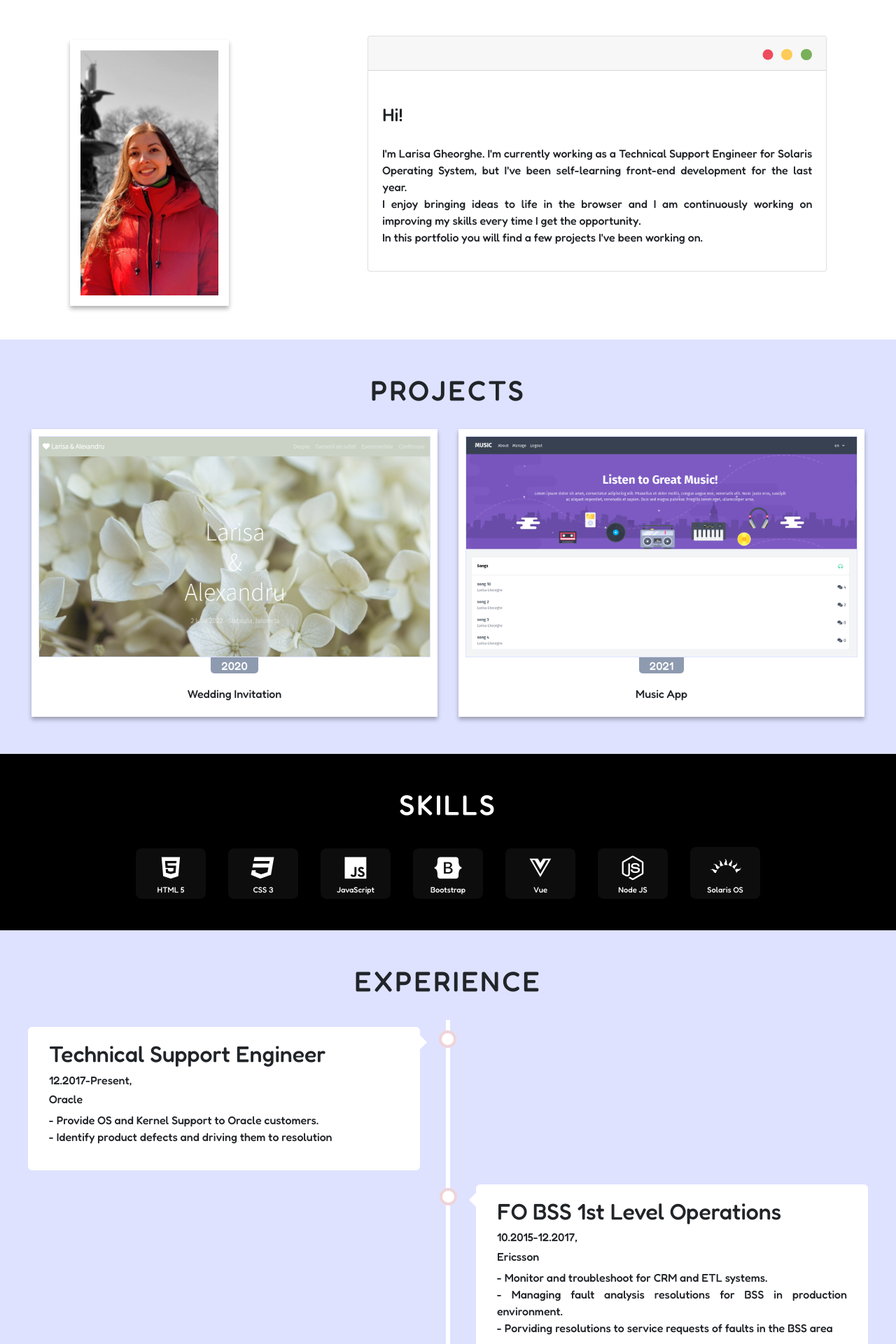
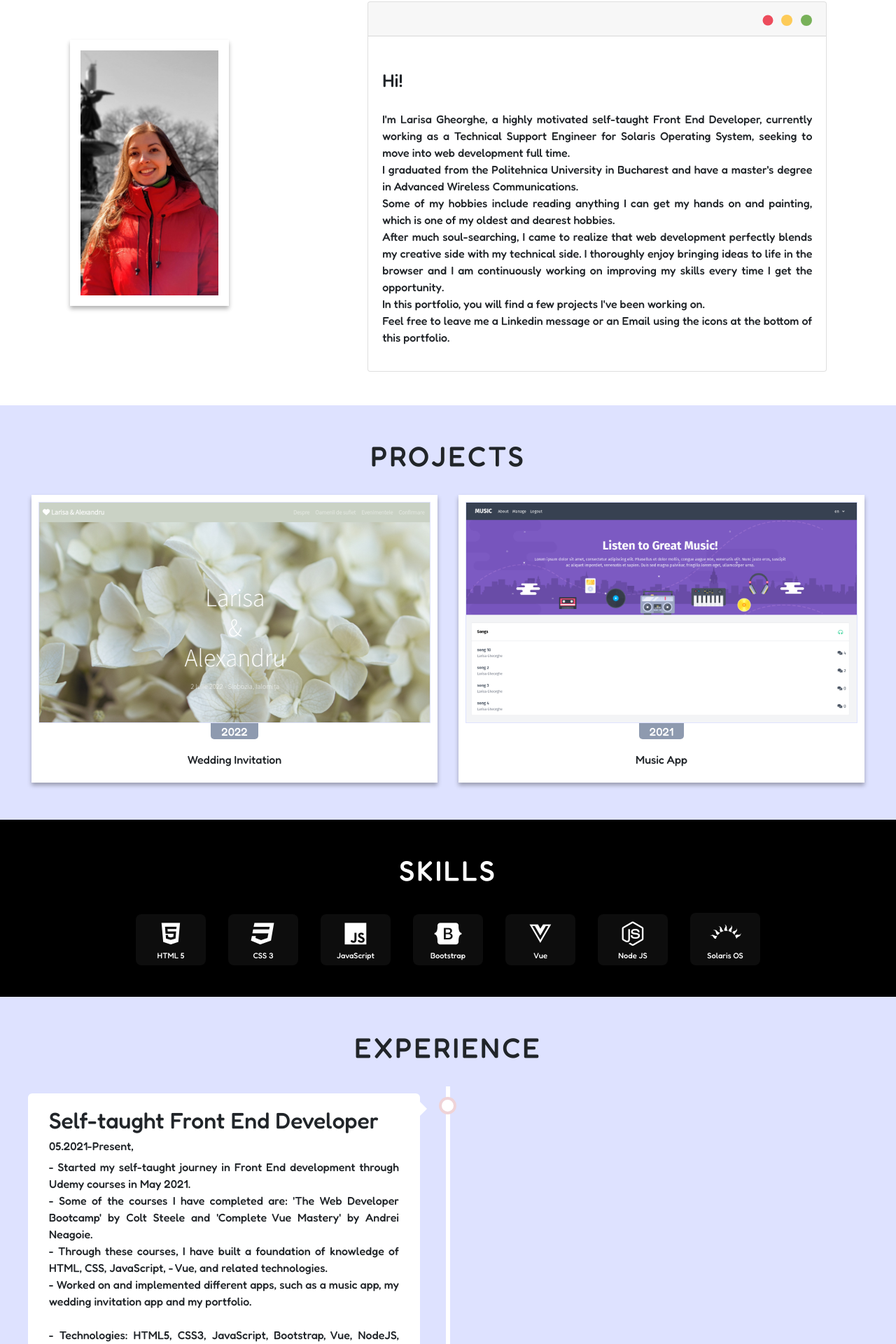
Before and after one commit to larisa-gheorghe/portfolio, a Vue app: page / in a window 1280 px wide. Shown: the part 926-2846 px from the top of the page at 70% size. Built offline with nearby package versions, Linux system fonts and the light colour scheme; the HTML template or start-up script is replaced by a standard one.

Commit message:
edit content about me

```diff
--- a/src/assets/main.css
+++ b/src/assets/main.css
@@ -72,6 +72,7 @@ header {
 
 .foto img {
   width: 100%;
+  max-width: 1000px;
   margin-bottom: 0px;
   padding-bottom: 0px;
   position: relative;
@@ -124,7 +125,7 @@ header {
   border-radius: 8px;
 }
 
-.fa-brands {
+.fa-brands, .fa-envelope {
   font-size: 220%;
 }
 
@@ -282,7 +283,7 @@ label {
   bottom: 0;
   left: 50%;
   margin-left: -3px;
-  max-height: 95%;
+  max-height: 75%;
 }
 
 [data-theme="dark"] .timeline::after {
--- a/src/components/About.vue
+++ b/src/components/About.vue
@@ -29,12 +29,20 @@
                 <br>
                 <br>
                 <p class="text-justify">
-                I'm Larisa Gheorghe. I'm currently working as a Technical Support Engineer
-                for Solaris Operating System, but I've been self-learning front-end
-                development for the last year. <br>
-                I enjoy bringing ideas to life in the browser and I am continuously
-                working on improving my skills every time I get the opportunity.<br>
-                In this portfolio you will find a few projects I've been working on.
+                I'm Larisa Gheorghe, a highly motivated self-taught Front End Developer,
+                currently working as a Technical Support Engineer for Solaris Operating System,
+                seeking to move into web development full time. <br>
+                I graduated from the Politehnica University in Bucharest and have a master's
+                degree in Advanced Wireless Communications.<br>
+                Some of my hobbies include reading anything I can get my hands on and painting,
+                which is one of my oldest and dearest hobbies.<br>
+                After much soul-searching, I came to realize that web development perfectly
+                blends my creative side with my technical side. I thoroughly enjoy bringing
+                ideas to life in the browser and I am continuously working on improving my
+                skills every time I get the opportunity.<br>
+                In this portfolio, you will find a few projects I've been working on.<br>
+                Feel free to leave me a Linkedin message or an Email using the icons at the bottom
+                of this portfolio.
                 </p>
               </div>
             </div>
--- a/src/components/EndSection.vue
+++ b/src/components/EndSection.vue
@@ -10,6 +10,10 @@
               <a class="text-white" href="https://www.linkedin.com/in/larisa-camelia-gheorghe-47b86414a/">
               <i class="fa-brands fa-linkedin"></i></a>
           </span>
+          <span class="m-4">
+              <a class="text-white" href="mailto:larisa.camelia.gheorghe@gmail.com">
+              <i class="fa-solid fa-envelope"></i></a>
+          </span>
       </div>
       <div class="text-center py-1">
         <small>Copyright &copy; Larisa Gheorghe</small>
--- a/src/components/Experience.vue
+++ b/src/components/Experience.vue
@@ -9,24 +9,58 @@
   <div class="timeline pb-4">
     <div class="container left m-0">
       <div class="content">
+        <h2>Self-taught Front End Developer</h2>
+        <h6>05.2021-Present,</h6>
+        <p class="text-justify">
+          - Started my self-taught journey in Front End development through Udemy courses in
+          May 2021.<br>
+          - Some of the courses I have completed are: 'The Web Developer Bootcamp' by Colt
+          Steele and 'Complete Vue Mastery' by Andrei Neagoie. <br>
+          - Through these courses, I have built a foundation of knowledge of HTML, CSS, JavaScript,
+          - Vue, and related technologies. <br>
+          - Worked on and implemented different apps, such as a music app, my wedding invitation app
+          and my portfolio. <br>
+          <br>
+          - Technologies: HTML5, CSS3, JavaScript, Bootstrap, Vue, NodeJS, MongoDB, GitHub
+        </p>
+      </div>
+    </div>
+    <div class="container right m-0">
+      <div class="content">
         <h2>Technical Support Engineer</h2>
         <h6>12.2017-Present,</h6>
         <h6>Oracle</h6>
         <p class="text-justify">
-          - Provide OS and Kernel Support to Oracle customers. <br>
-          - Identify product defects and driving them to resolution <br>
+          - Performed troubleshooting on worldwide servers running Solaris OS for Oracle's customers
+          to solve OS/Kernel issues ( i.e installation, system updates, system hangs, performance
+          issues, botting issues, etc). <br>
+          - Performed remote sessions with the customers via Zoom/Webex to solve critical issues by
+          guiding them with all the steps/commands. <br>
+          - Created knowledge documents after finding solutions/workarounds to a new issue.<br>
+          - Opened BUGs when new issues were discovered and assisted Development Team to expedite
+          solutions.<br>
+          - Participated in 3 weeks of hands-on training at one of Oracle's offices in Burlington,
+          Massachusetts to enhance OS/Kernel skills and work closely with expert engineers from
+          Oracle.<br>
+          - Participated in Solaris OS-related online/in-class training over the years to improve
+          skills and provide a better experience to Oracle's customers.<br>
         </p>
       </div>
     </div>
-    <div class="container right m-0">
+    <div class="container left m-0">
       <div class="content">
         <h2>FO BSS 1st Level Operations</h2>
         <h6>10.2015-12.2017,</h6>
         <h6>Ericsson</h6>
         <p class="text-justify">
           - Monitor and troubleshoot for CRM and ETL systems. <br>
-          - Managing fault analysis resolutions for BSS in production environment. <br>
-          - Porviding resolutions to service requests of faults in the BSS area
+          - Managing fault analysis resolutions for BSS in production. <br>
+          - Working with trouble ticket management applications and maintaining the
+          service delivery level within the agreed SLAs. <br>
+          - Solving problems in the BSS area based on the existing procedures.<br>
+          - Running periodical analysis using scripts on systems, required for
+          maintenance and prevention.<br>
+          - Using telecomunication knowledge to manage issues and customer demands.
           </p>
       </div>
     </div>
--- a/src/components/Portfolio.vue
+++ b/src/components/Portfolio.vue
@@ -10,7 +10,7 @@
               <div class="foto" @click="redirectToWeddingApp">
                   <div>
                     <img src="../../public/assets/img/wedding.jpg" alt="" class="mb-0 pb-0 d-block">
-                    <span class="project-date">2020</span>
+                    <span class="project-date">2022</span>
                     <br>
                     <p class="mt-3">Wedding Invitation</p>
                   </div>
```
